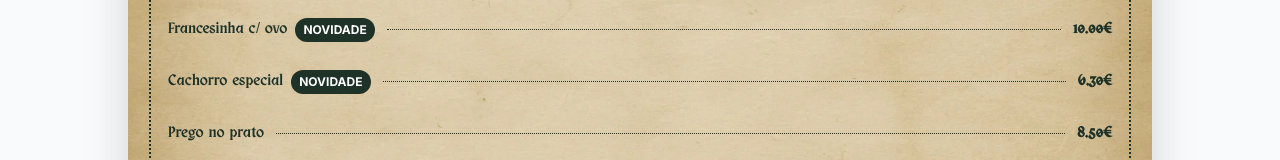
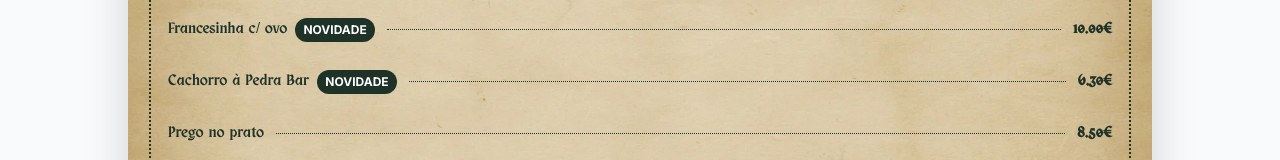
Before and after one commit to BigBoy2500/pedra-bar, a Next.js app: page /menu in a window 1280 px wide. Shown: the part 583-743 px from the top of the page. Built offline with nearby package versions, Linux system fonts and the light colour scheme; a web font is replaced by a local one.

Commit message:
Menu changes

```diff
--- a/src/data/menuData.ts
+++ b/src/data/menuData.ts
@@ -54,7 +54,7 @@ export const menuData: {
         addedDate: '2025-09-13',
       },
       {
-        name: 'Cachorro especial',
+        name: 'Cachorro à Pedra Bar',
         description: '',
         price: 6.30,
         addedDate: '2025-09-13',
```
